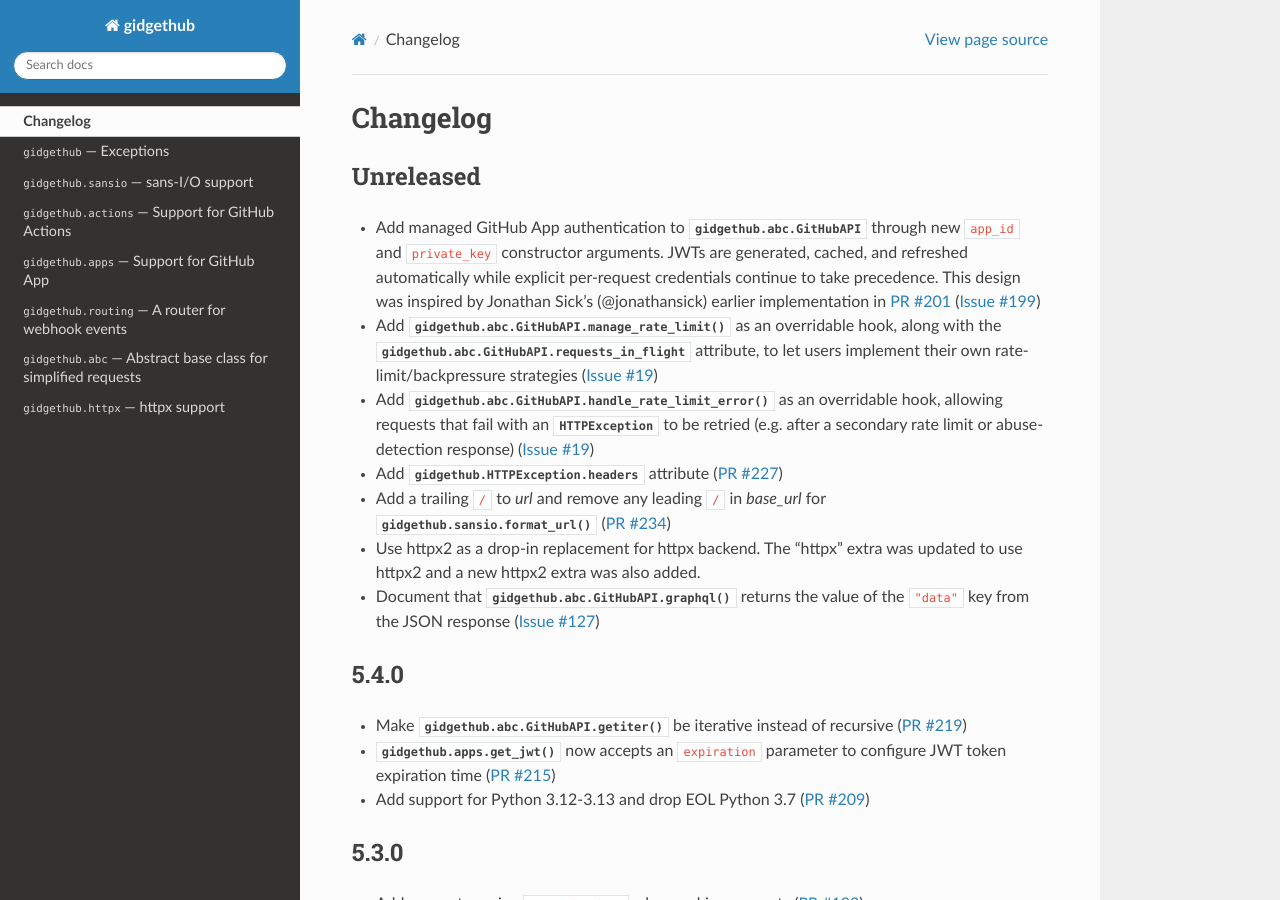
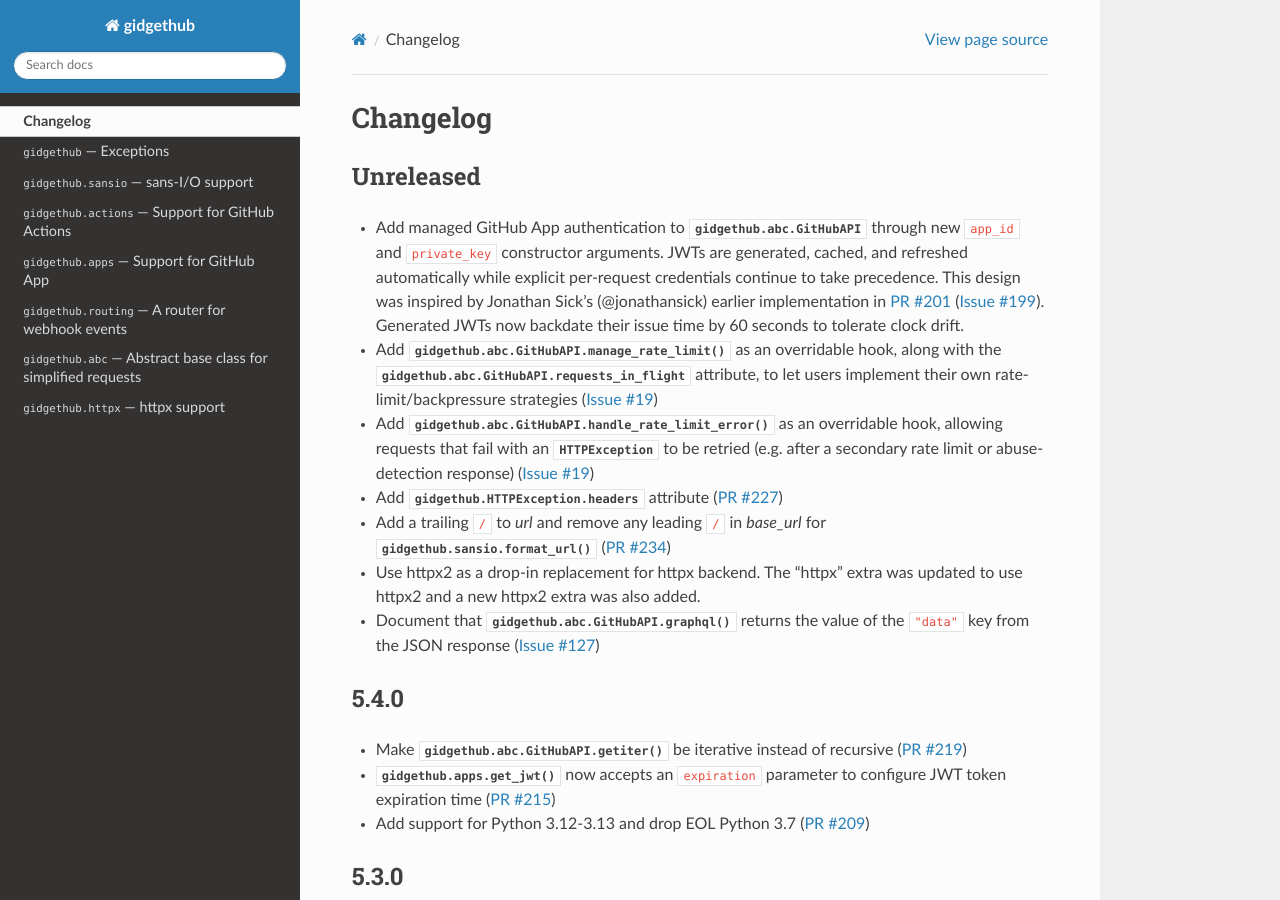
Before and after one commit to gidgethub/gidgethub, a Sphinx documentation site: the page built from docs/changelog.rst, in a window 1280 px wide and 900 px high. Built offline with Sphinx 7.4.7 and the Read the Docs theme 3.1.0, drawn with Linux system fonts in a browser that asks for light colours; pages that are not in the unit, such as notebooks, are missing from menus.

Commit message:
Clarify JWT clock handling
Co-authored-by: brettcannon <54418+brettcannon@users.noreply.github.com>

```diff
--- a/docs/changelog.rst
+++ b/docs/changelog.rst
@@ -10,7 +10,8 @@ Unreleased
   credentials continue to take precedence. This design was inspired by
   Jonathan Sick's (@jonathansick) earlier implementation in
   `PR #201 <https://github.com/gidgethub/gidgethub/pull/201>`_
-  (`Issue #199 <https://github.com/gidgethub/gidgethub/issues/199>`_)
+  (`Issue #199 <https://github.com/gidgethub/gidgethub/issues/199>`_). Generated
+  JWTs now backdate their issue time by 60 seconds to tolerate clock drift.
 
 - Add :meth:`gidgethub.abc.GitHubAPI.manage_rate_limit` as an overridable
   hook, along with the :attr:`gidgethub.abc.GitHubAPI.requests_in_flight`
```
Also changed, not shown: 1 other file.
